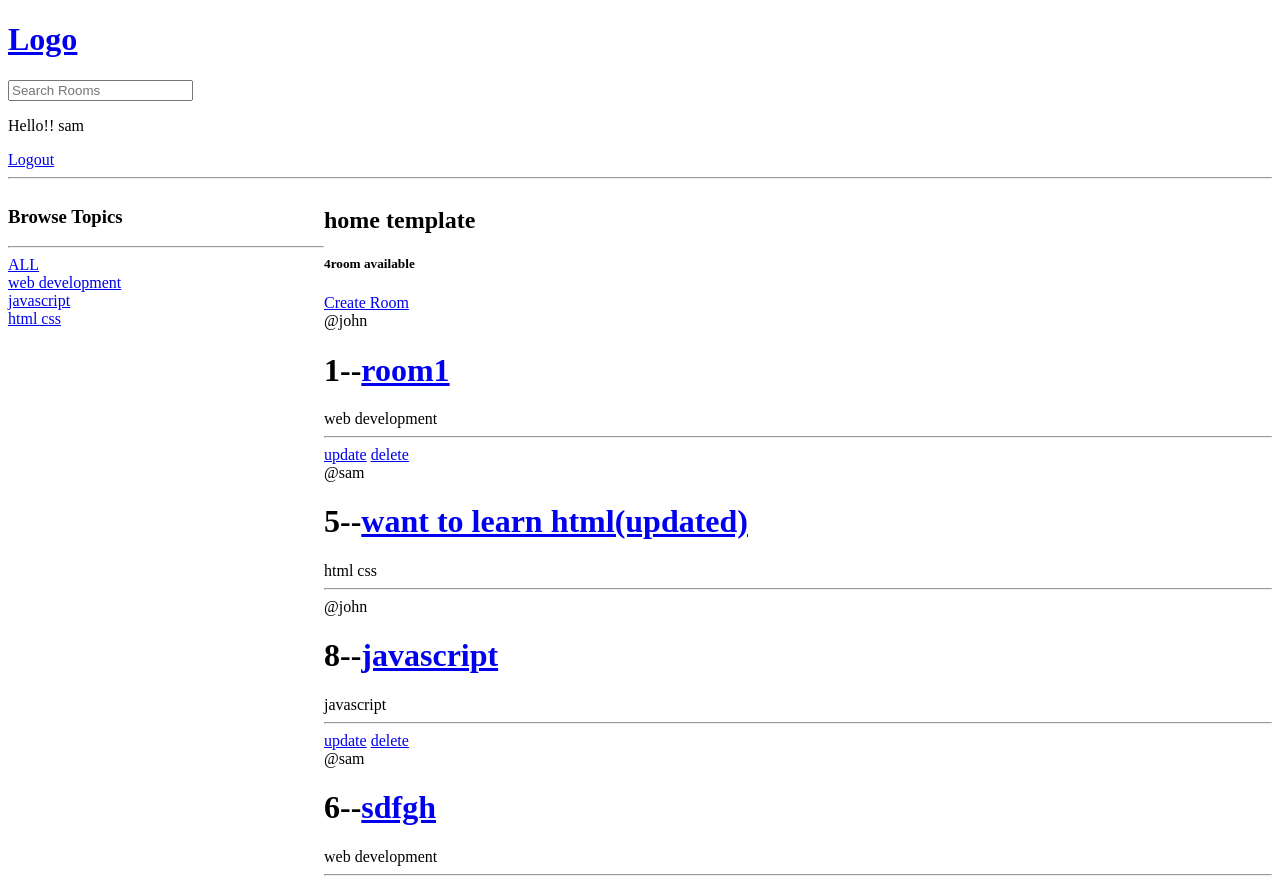
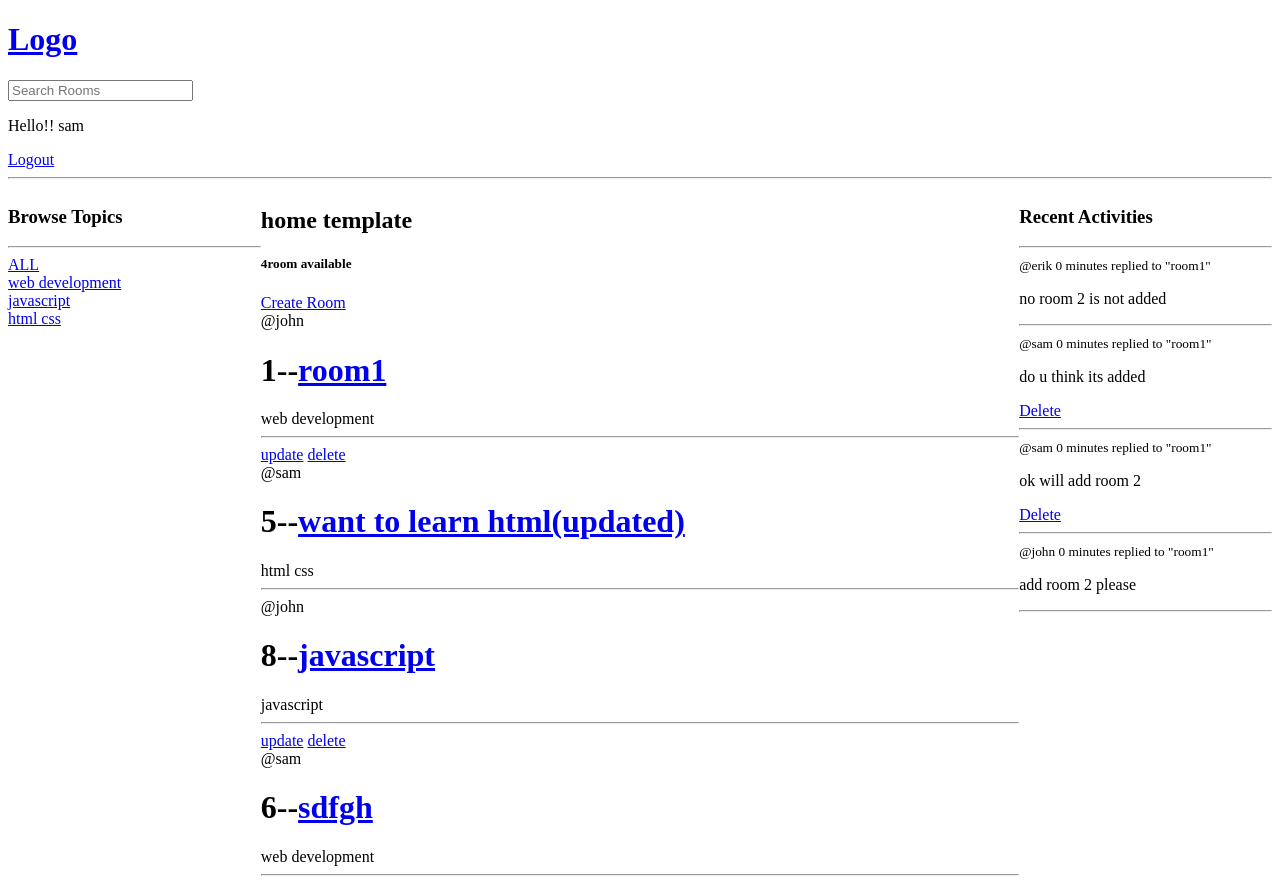
Before and after one commit to m4249/discusser, a Django app: page / in a window 1280 px wide. Run offline with Django 3.2, Linux system fonts and the light colour scheme; a user stored in the database is signed in; data comes from the database, SQL or seed files in the repository; both versions use the stored data as it was after the commit.

Commit message:
different components added

```diff
--- a/project/base/models.py
+++ b/project/base/models.py
@@ -46,5 +46,9 @@ class Message(models.Model):
     #  snapshot on ever item we saved
     created = models.DateTimeField(auto_now_add = True)
 
+#   using as the latest comments wherever it is used so ordering
+    class Meta:
+        ordering = ['-updated','-created']
+
     def __str__(self):
         return self.body[0:50]
--- /dev/null
+++ b/project/base/templates/base/activity_component.html
@@ -0,0 +1,20 @@
+<!-- it is for each user activity -->
+
+<div>
+  <h3>Recent Activities</h3>
+  <hr />
+  {% for message in room_messages %}
+  <div>
+    <small> @{{message.user}} {{message.created|timesince}} </small>
+    <small> replied to "{{message.room}}" </small>
+    <p>{{message}}</p>
+
+    <!-- delete comments  -->
+    {%if request.user == message.user %}
+    <a href="/delete-message/{{message.id}}">Delete</a>
+    {% endif %}
+    <hr />
+  </div>
+
+  {%endfor%}
+</div>
--- /dev/null
+++ b/project/base/templates/base/feed_component.html
@@ -0,0 +1,15 @@
+<!-- for feeds -->
+<div>
+  <a href="{% url 'create-room'%}">Create Room</a>
+  {% for room in rooms %} {%if request.user == room.host%}
+  <a href="/update-room/{{room.id}}">update</a>
+  <a href="/delete-room/{{room.id}}">delete</a>
+  {% endif %}
+  <div>
+    <span>@{{room.host.username}} </span>
+    <h1>{{room.id}}--<a href="/room/{{room.id}}">{{room.name}}</a></h1>
+    {{room.topic.name}}
+  </div>
+  <hr />
+  {%endfor%}
+</div>
--- a/project/base/templates/base/home.html
+++ b/project/base/templates/base/home.html
@@ -1,50 +1,27 @@
-{% extends 'main.html'%}
-{% block content%}
+{% extends 'main.html'%} {% block content%}
 <style>
-  .home-container{
-    display:grid;
-    grid-template-columns:1fr 3fr;
+  .home-container {
+    display: grid;
+    grid-template-columns: 1fr 3fr 1fr;
   }
 </style>
 
 <div class="home-container">
-  <div>
-    <h3>Browse Topics</h3>
-    <hr>
-     <a href="/">ALL</a>
-    {% for topic in topics %}
-    <div>
+  {% include 'base/topics_component.html' %}
 
+  <!-- for feed -->
+<div>
 
+   <h2>home template</h1>
+      <h5>{{room_count}}room available</h5>
 
-      <a href="/?q={{topic.name}}">{{topic.name}}</a>
-    </div>
-
-    {% endfor %}
-  </div>
-
-
-
-
-<div>
-  <h2>home template</h1>
-
-<h5>{{room_count}}room available</h5>
-<a href="{% url 'create-room'%}">Create Room</a>
-  {% for room in rooms %}
-  {%if request.user == room.host%}
-  <a href="/update-room/{{room.id}}">update</a>
-    <a href="/delete-room/{{room.id}}">delete</a>
-    {% endif %}
-  <div>
-  <span>@{{room.host.username}}
-  </span><h1>{{room.id}}--<a href="/room/{{room.id}}">{{room.name}}</a></h1>
-  {{room.topic.name}}</div>
-  <hr>
-  {%endfor%}
-
+  {% include 'base/feed_component.html' %}
 
 </div>
+
+  <!-- taking recent activity from activity_component.html -->
+
+  {% include 'base/activity_component.html' %}
 </div>
 
 {% endblock content%}
--- /dev/null
+++ b/project/base/templates/base/topics_component.html
@@ -0,0 +1,12 @@
+<!-- this is for topic  -->
+<div>
+  <h3>Browse Topics</h3>
+  <hr />
+  <a href="/">ALL</a>
+  {% for topic in topics %}
+  <div>
+    <a href="/?q={{topic.name}}">{{topic.name}}</a>
+  </div>
+
+  {% endfor %}
+</div>
--- a/project/base/views.py
+++ b/project/base/views.py
@@ -80,15 +80,18 @@ def home(request):
     topic = Topic.objects.all()
     # counts room to display in home.html
     room_count = rooms.count()
+# this is for specific if we go to web development in recent activity
+# only recent javascript activity will show
+    room_messages = Message.objects.filter(Q(room__topic__name__icontains=q))
 
-    context = {'rooms':rooms,'topics':topic,'room_count':room_count}
+    context = {'rooms':rooms,'topics':topic,'room_count':room_count,'room_messages':room_messages}
     return render(request,'base/home.html',context)
 
 
 def room(request,pk):
     room = Room.objects.get(id=pk)
     # give the set of messages that are related to this specific room
-    roomMessages = room.message_set.all().order_by('-created')
+    roomMessages = room.message_set.all()
 
     participants = room.participants.all()
 
```
Also changed, not shown: project/db.sqlite3.
